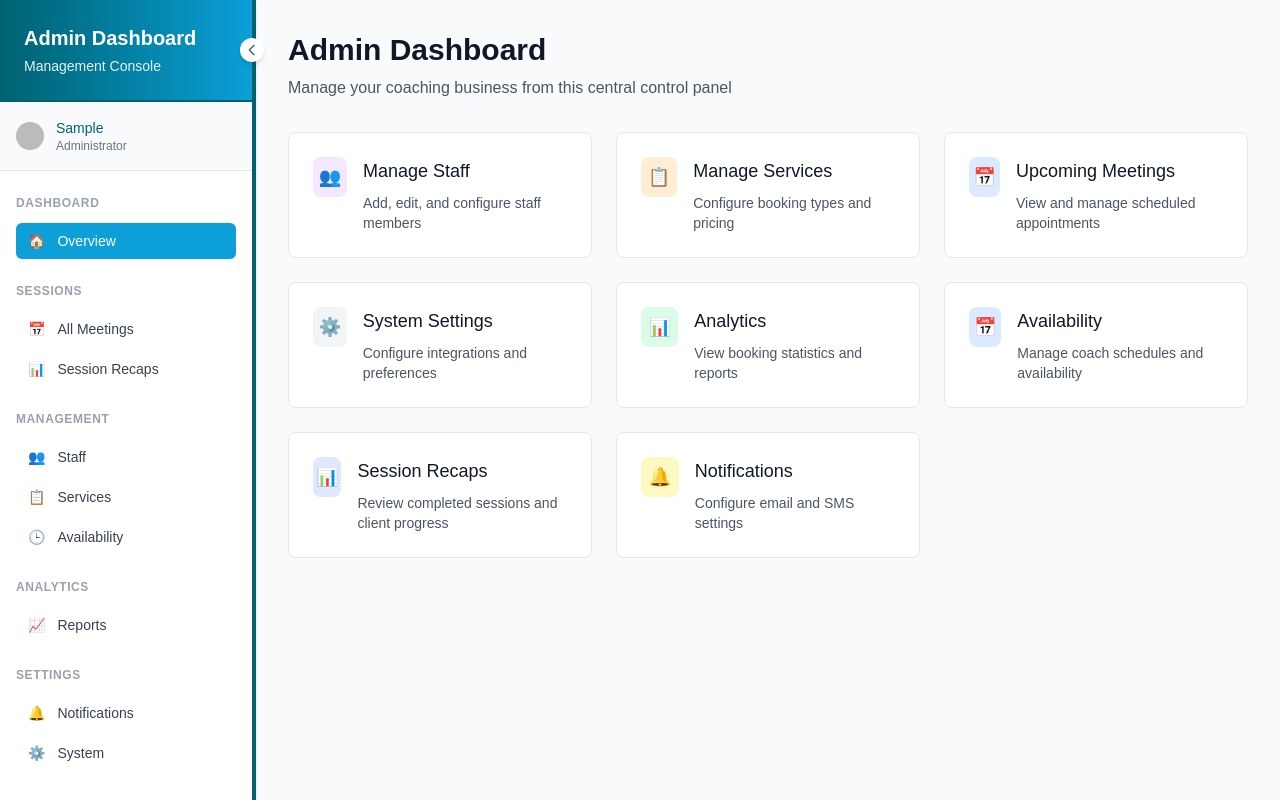
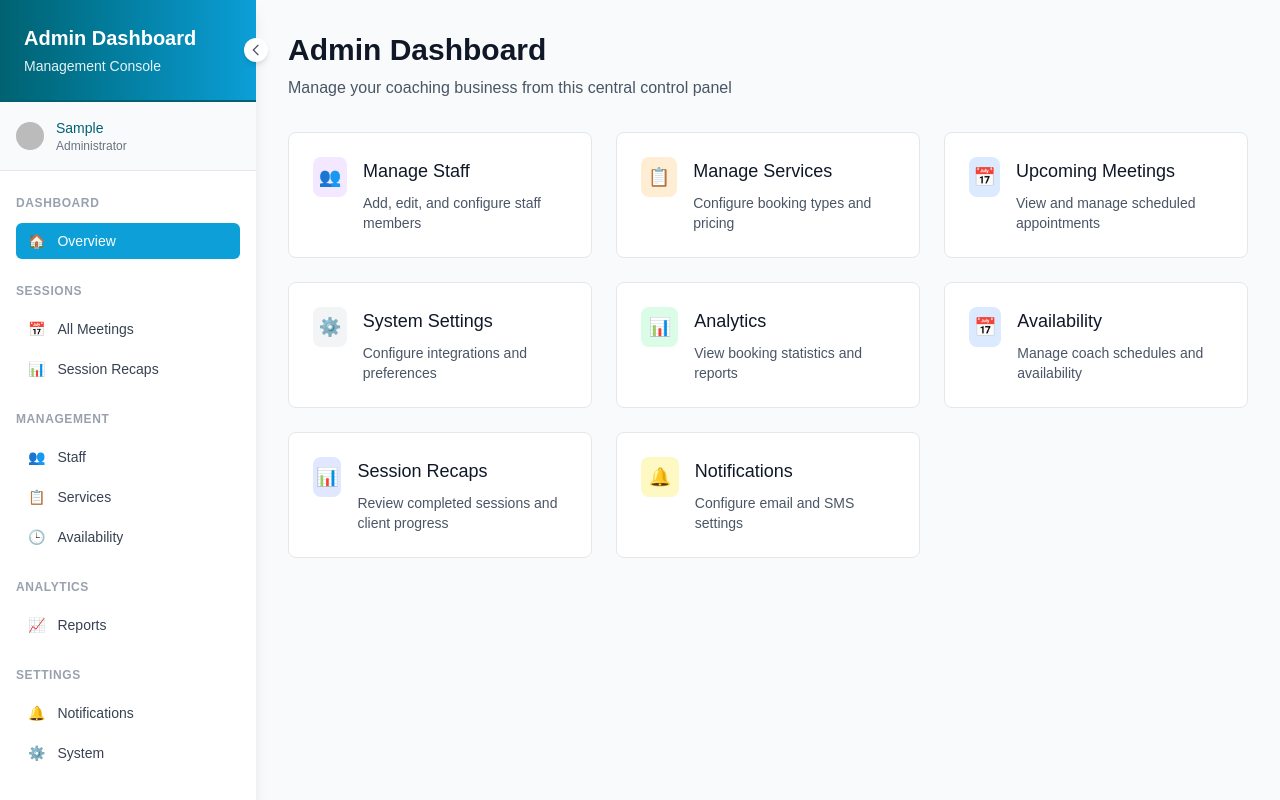
Before and after one commit to roweldencinares-git/booking-app, a Next.js app: page /admin in a window 1280 px wide. Shown: the top 800 px of the page. Built offline with nearby package versions, Linux system fonts and the light colour scheme; no server answers; sample sign-in values are in the browser's storage; some icons are missing.

Commit message:
feat: remove thick teal border from sidebar

```diff
--- a/src/components/AdminLayout.tsx
+++ b/src/components/AdminLayout.tsx
@@ -38,7 +38,7 @@ export default function AdminLayout({ children, currentPath }: AdminLayoutProps)
   return (
     <div className="min-h-screen bg-accent-grey-50 flex">
       {/* Left Sidebar */}
-      <div className={`bg-white shadow-sm border-r-4 border-primary-teal transition-all duration-300 ${isCollapsed ? 'w-16' : 'w-64'}`}>
+      <div className={`bg-white shadow-lg transition-all duration-300 ${isCollapsed ? 'w-16' : 'w-64'}`}>
         {/* Header with Toggle */}
         <div className="p-6 border-b-2 border-primary-teal bg-gradient-to-r from-primary-teal to-primary-blue relative">
           {!isCollapsed && (
```
